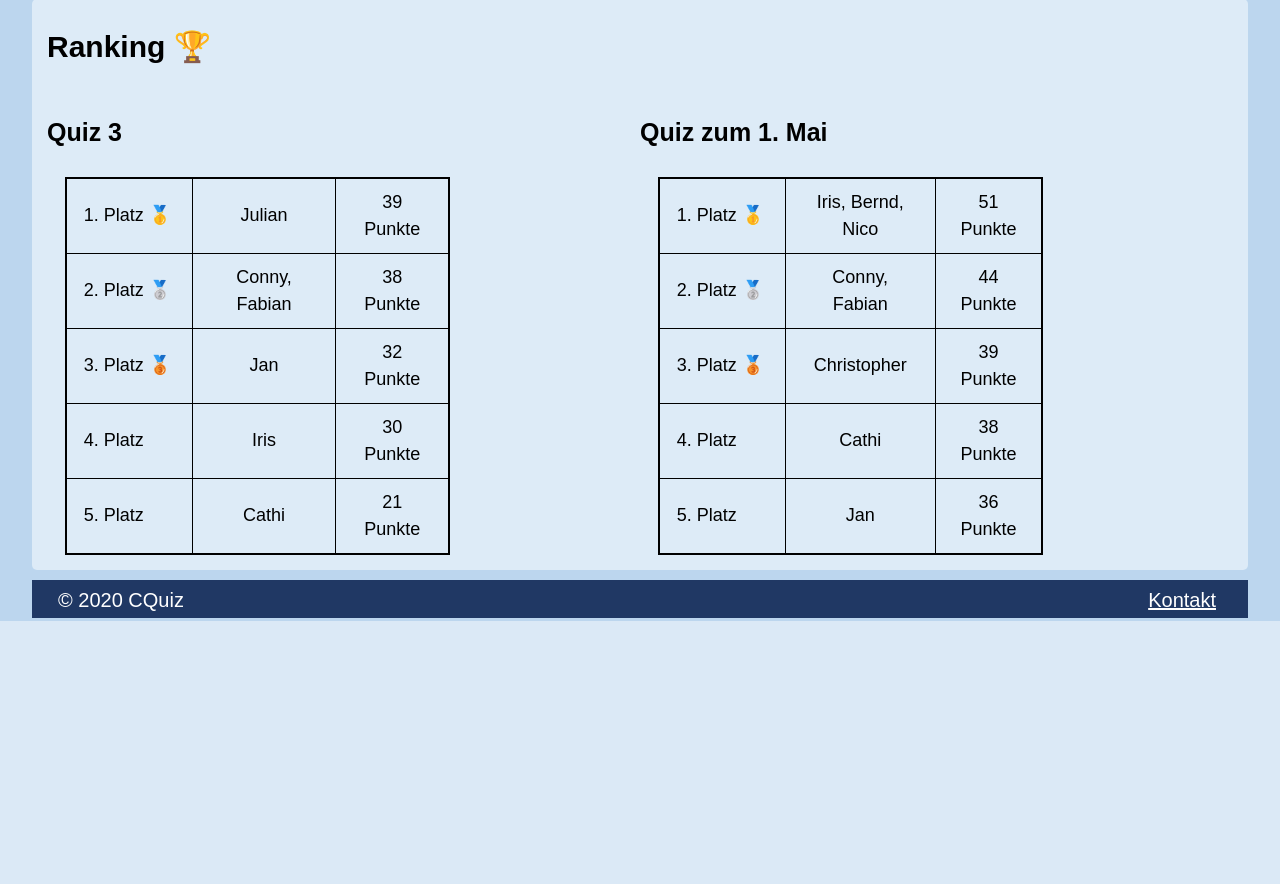
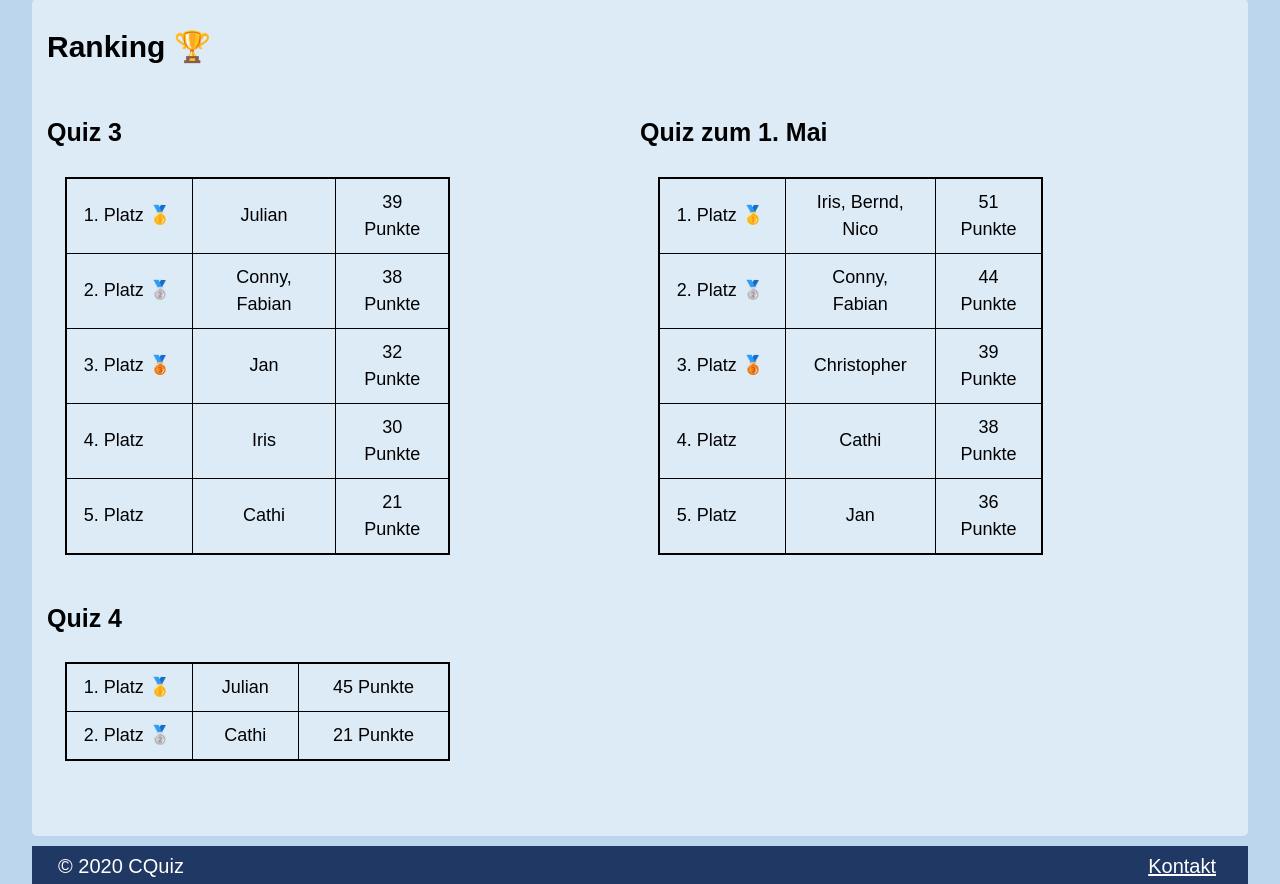
Before and after one commit to ChrissiCl/ChrissiCl.github.io, a PHP site: page /ranking.html in a window 1280 px wide. Shown: the part 179-1063 px from the top of the page. Before the commit the page ends 800 px from the top, so only its background shows below. Run offline with PHP 8.4, Linux system fonts and the light colour scheme.

Commit message:
Raking upgedated, Versuch, Design für Safari zu optimieren

```diff
--- a/ranking.html
+++ b/ranking.html
@@ -36,6 +36,7 @@
 		</header>
 		<main class="rankingmain">
 		<h2 class="h2ranking"><span>Ranking &#x1F3C6;</span></h2>
+		<section class="tablesection">
 			<section class="table">
 			<h3>Quiz 3</h3>
 				<table>
@@ -96,6 +97,39 @@
 					</tr>
 				</table>
 			</section>
+		</section>
+		<section class="tablesection">
+			<section class="table2">
+			<h3>Quiz 4</h3>
+				<table>
+					<tr>
+						<td class="firstcolumn">1. Platz &#x1F947;</td>
+						<td>Julian</td>
+						<td>45 Punkte</td>
+					</tr>
+					<tr>
+						<td class="firstcolumn">2. Platz &#x1F948;</td>
+						<td>Cathi</td>
+						<td>21 Punkte</td>
+					</tr>
+					<!-- <tr> -->
+						<!-- <td class="firstcolumn">3. Platz &#x1F949;</td> -->
+						<!-- <td></td> -->
+						<!-- <td></td> -->
+					<!-- </tr> -->
+					<!-- <tr> -->
+						<!-- <td class="firstcolumn">4. Platz</td> -->
+						<!-- <td></td> -->
+						<!-- <td></td> -->
+					<!-- </tr> -->
+					<!-- <tr> -->
+						<!-- <td class="firstcolumn">5. Platz</td> -->
+						<!-- <td></td> -->
+						<!-- <td></td> -->
+					<!-- </tr> -->
+				</table>
+			<section>
+		</section>
 		</main>
 		<footer>
 			<p>&copy; 2020 CQuiz</p>
--- a/styles/style.css
+++ b/styles/style.css
@@ -66,12 +66,13 @@ nav > ul {
 	margin: 0;
 	display: flex;
 	flex-flow: row wrap;
+	-webkit-flex-flow: row wrap;
 	list-style-type: none;
 	flex: 2;
 }
 
 nav li {
-	display. block;
+	display: block;
 	text-align: center;
 	flex: 1;
 }
@@ -82,7 +83,7 @@ nav a, nav span {
 	height: 26px;
 	padding: 6px;
 	line-height: 1.4;
-	width: 90%;
+	width: 95%;
 	text-decoration: none;
 	color: white;
 	cursor: pointer;
@@ -109,7 +110,7 @@ nav a, nav span {
 	background-color: #203864;
 }
 
-nav li:hover  .dropdownlist, nav li:focus .dropdownlist {
+nav li:hover  .dropdownlist, nav li:focus .dropdownlist, nav li:active .dropdownlist {
 	visibility: visible;
 	height: auto;
 }
@@ -531,7 +532,7 @@ td {
 }
 
 @media screen and (min-width: 600px) {
-	.rankingmain {
+	.tablesection {
 		display: flex;
 		flex-flow: row wrap;
 	}
@@ -547,6 +548,10 @@ td {
 	.table {
 		flex: 1;
 		margin: 0;
+	}
+
+	.table2 {
+		width: 50%; /* später wieder ändern, wenn eine zweite Tabelle in diese Spalte kommt!*/
 	}
 }
 
```
